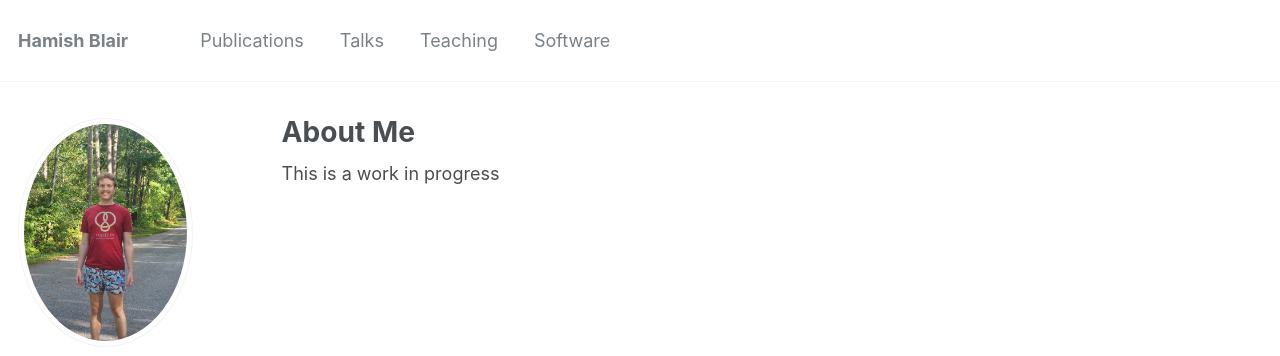
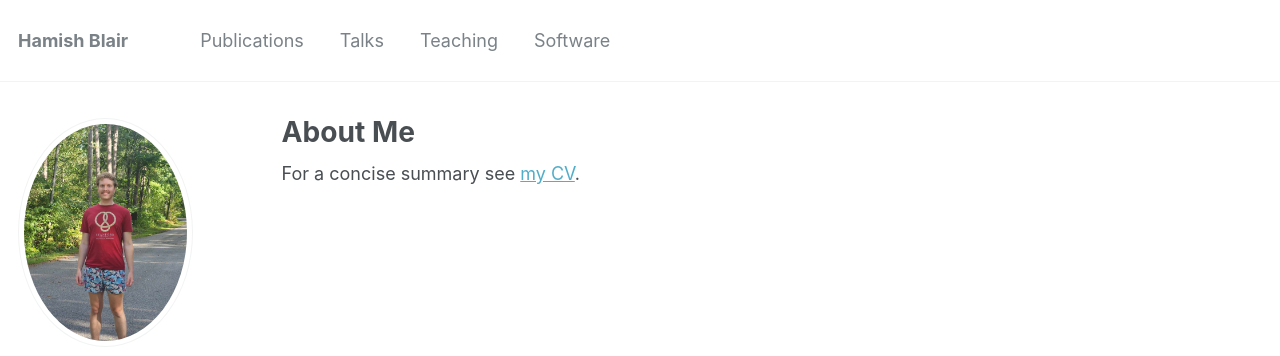
Before and after one commit to hmblair/hmblair.github.io, a Jekyll site: the page built from _pages/about.md, in a window 1280 px wide. Shown: the top 356 px of the page. Built offline with Jekyll 4.4.1, drawn with Linux system fonts in a browser that asks for light colours; some web fonts are replaced.

Commit message:
Moved CV location

```diff
--- a/_config.yml
+++ b/_config.yml
@@ -29,7 +29,6 @@ author:
   employer         : "Stanford University"
   uri              : # URL
   email            : "hmblair@stanford.edu"
-  cv               : "'http://hmblair.github.io/files/cv.pdf"
 
   # Academic websites
   arxiv            : # URL - Update with the correct link to your profile
--- a/_pages/about.md
+++ b/_pages/about.md
@@ -7,4 +7,4 @@ redirect_from:
   - /about.html
 ---
 
-This is a work in progress
+For a concise summary see [my CV]("http://hmblair.github.io/files/cv.pdf").
```
